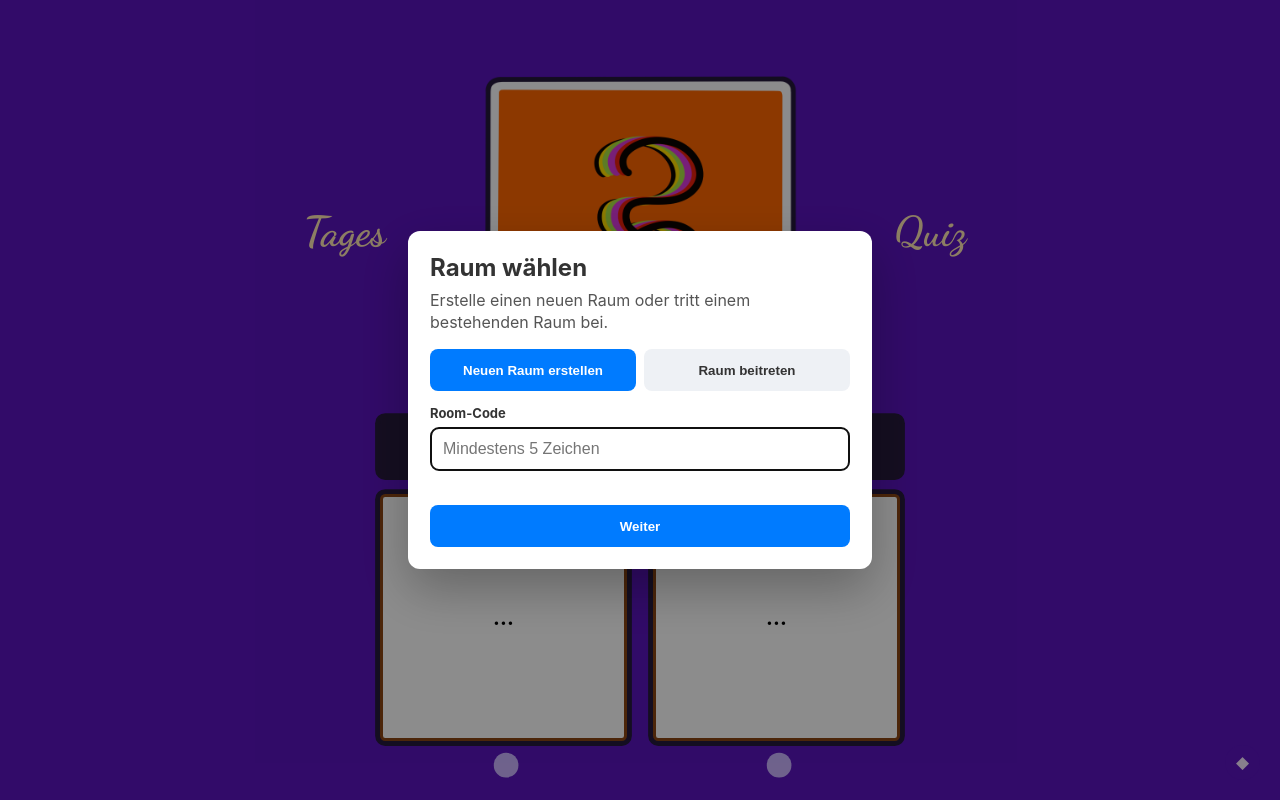
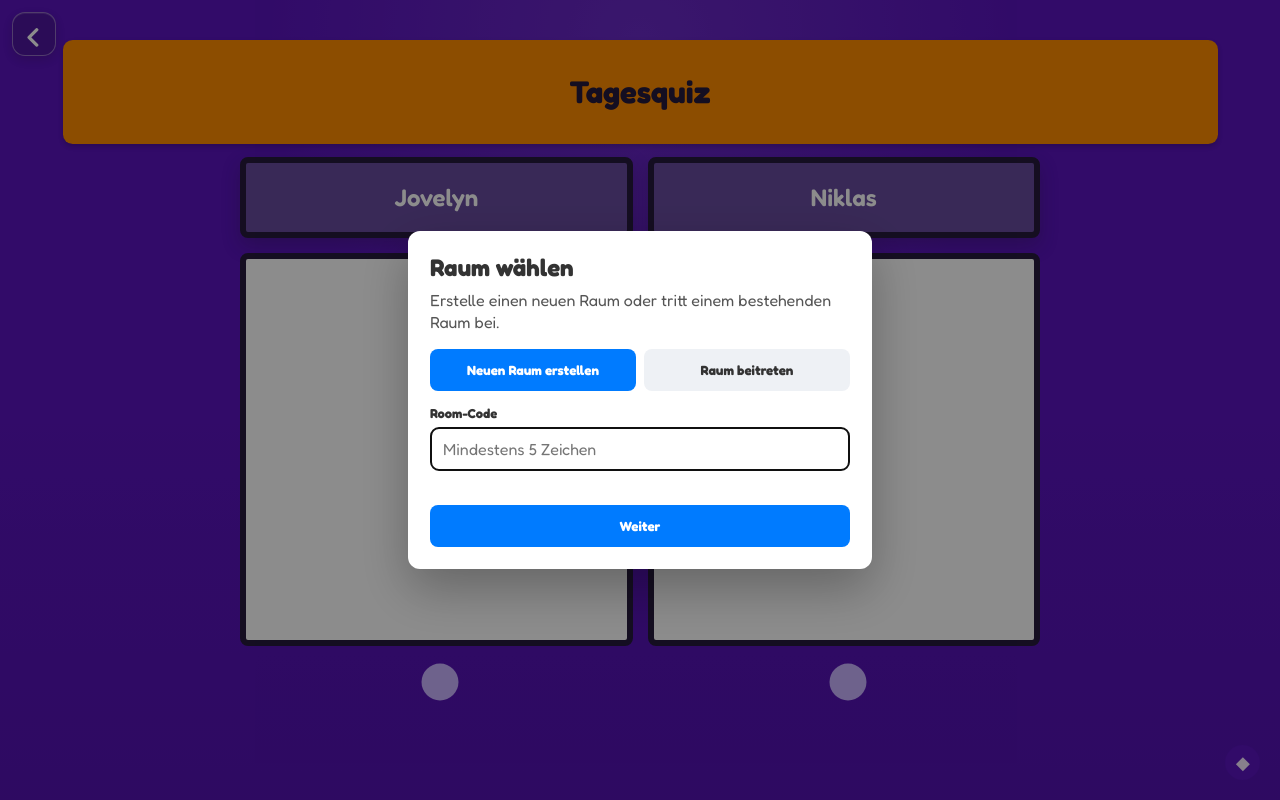
Before and after one commit to nik-1502/-JoNi-schoki-und-zitroni-, a website: page quiz.html in a window 1280 px wide. Drawn offline with Linux system fonts and the light colour scheme.

Commit message:
Refine typography backgrounds and quiz navigation

```diff
--- a/quiz.html
+++ b/quiz.html
@@ -5,16 +5,16 @@
     <meta charset="UTF-8">
     <meta name="viewport" content="width=device-width, initial-scale=1.0, user-scalable=no">
     <title>Tägliches Quiz</title>
+    <link href="https://fonts.googleapis.com/css2?family=Fredoka:wght@400;500;600;700&display=swap" rel="stylesheet">
     <link rel="stylesheet" href="style.css?v=20260218j">
     <link rel="apple-touch-icon" href="images/home-Icon.png">
 </head>
 <body class="quiz-page">
+    <a class="page-back-button" href="games.html" aria-label="Zurück zur Spielen-Seite">&#8249;</a>
     <div class="container" style="justify-content: flex-start; padding-top: 60px;">
-        <!-- Header Bereich mit Bild und Text -->
-        <div style="display: flex; align-items: center; justify-content: center; width: 100%; margin-bottom: 20px;">
-            <div style="flex: 1; text-align: right;"><span style="font-family: 'Dancing Script', cursive; color: rgb(255, 230, 180); font-size: 4rem; margin-right: 10px;">Tages</span></div>
-            <img src="images/Unbenanntes_Projekt (5).png" alt="Quiz" style="max-width: 40%; height: auto; border-radius: 8px; display: block;">
-            <div style="flex: 1; text-align: left;"><span style="font-family: 'Dancing Script', cursive; color: rgb(255, 230, 180); font-size: 4rem; margin-left: 10px;">Quiz</span></div>
+        <!-- Kompakter Tagesquiz-Header, passend zur Mal-Challenge -->
+        <div class="quiz-daily-header">
+            <h1>Tagesquiz</h1>
         </div>
 
         <div class="row" style="width: 100%; max-width: 800px; align-items: center; gap: 40px;">
--- a/style.css
+++ b/style.css
@@ -515,6 +515,10 @@ canvas {
 }
 
 body.home-page:not(.mode-fullscreen) canvas {
+    outline: none;
+}
+
+body.paint-page:not(.mode-fullscreen) canvas {
     outline: none;
 }
 
@@ -1522,3 +1526,186 @@ body.games-page .floating-refresh-btn {
     background-color: rgb(255, 140, 0); /* Orange - passend zum Container-Inhalt */
     color: rgb(95, 45, 0);
 }
+
+/* Gezielte Verfeinerung: Grundfarben, Größen und Layout bleiben erhalten. */
+body.home-page {
+    background-color: #00BFFF;
+    background-image: radial-gradient(circle at 50% 7%, rgba(255,255,255,.13), transparent 38%), linear-gradient(180deg, rgba(0,191,255,0) 48%, rgba(0,103,154,.13) 100%);
+    background-attachment: fixed;
+}
+body.games-page, body.games-page .container {
+    background-color: rgb(255,140,0);
+    background-image: radial-gradient(circle at 50% 5%, rgba(255,236,183,.15), transparent 38%), linear-gradient(180deg, rgba(255,140,0,0) 50%, rgba(154,63,0,.12) 100%);
+    background-attachment: fixed;
+}
+body.paint-page, body.paint-page .container {
+    background-color: rgb(178,128,74);
+    background-image: radial-gradient(circle at 50% 5%, rgba(255,239,210,.12), transparent 38%), linear-gradient(180deg, rgba(178,128,74,0) 52%, rgba(91,54,28,.11) 100%);
+    background-attachment: fixed;
+}
+body.quiz-page, body.quiz-page .container {
+    background-color: rgb(90,20,190);
+    background-image: radial-gradient(circle at 50% 5%, rgba(224,205,255,.12), transparent 38%), linear-gradient(180deg, rgba(90,20,190,0) 52%, rgba(40,7,91,.13) 100%);
+    background-attachment: fixed;
+}
+body.home-page h1 {
+    font-family: 'Fredoka', sans-serif;
+    font-weight: 700;
+    letter-spacing: -.045em;
+    line-height: .94;
+    -webkit-text-stroke: .055cm rgba(22,38,53,.92);
+    text-shadow: 0 4px 0 rgba(22,38,53,.48), 0 7px 14px rgba(0,55,85,.22);
+}
+.page-back-button {
+    position: fixed;
+    top: calc(12px + env(safe-area-inset-top));
+    left: calc(12px + env(safe-area-inset-left));
+    z-index: 190;
+    width: 44px;
+    height: 44px;
+    display: flex;
+    align-items: center;
+    justify-content: center;
+    box-sizing: border-box;
+    padding: 0 2px 5px 0;
+    border: 1px solid rgba(255,255,255,.38);
+    border-radius: 13px;
+    color: #fff;
+    background: rgba(36,28,48,.22);
+    box-shadow: 0 4px 10px rgba(35,20,24,.16), inset 0 1px rgba(255,255,255,.13);
+    font: 400 38px/1 Arial, sans-serif;
+    text-decoration: none;
+    touch-action: manipulation;
+    transition: transform 150ms ease, box-shadow 150ms ease, background-color 150ms ease;
+}
+.page-back-button:active {
+    transform: translateY(2px) scale(.97);
+    box-shadow: 0 1px 4px rgba(35,20,24,.14), inset 0 1px rgba(255,255,255,.1);
+    background: rgba(36,28,48,.3);
+}
+body.mode-fullscreen .page-back-button { display: none; }
+
+/* Einheitliche Display-Typografie ohne Änderungen an Größen oder Positionen. */
+body,
+body * {
+    font-family: 'Fredoka', sans-serif !important;
+}
+
+body,
+input,
+textarea,
+select {
+    font-weight: 400;
+}
+
+button,
+.button,
+.control-button,
+.name-button,
+.global-archive-button,
+.room-switch-button {
+    font-weight: 600;
+}
+
+body.home-page h1 {
+    width: calc(100% - 24px);
+    max-width: calc(100vw - 40px);
+    box-sizing: border-box;
+    margin-left: auto;
+    margin-right: auto;
+    padding: 0;
+    font-size: clamp(2.65rem, 11.25vw, 5.25rem);
+    letter-spacing: .01em;
+    line-height: 1.02;
+    text-align: center;
+    -webkit-text-stroke: 0.075cm rgba(18, 30, 43, 0.98);
+    paint-order: stroke fill;
+    text-shadow:
+        0 2px 0 rgba(18, 30, 43, 0.98),
+        0 5px 0 rgba(18, 30, 43, 0.58),
+        0 9px 18px rgba(0, 42, 68, 0.32);
+}
+
+.daily-challenge-title {
+    font-weight: 600 !important;
+}
+
+.daily-animal {
+    font-weight: 700 !important;
+}
+
+body.home-page .name-button {
+    font-size: 1.5rem !important;
+}
+
+body.paint-page .name-button,
+body.quiz-page .name-button {
+    width: 100%;
+    padding: 20px;
+    border-width: 6px;
+    border-style: solid;
+    border-radius: 8px;
+    margin-bottom: 15px;
+    box-sizing: border-box;
+    font-size: 1.5rem !important;
+    line-height: normal;
+}
+
+body.quiz-page .name-button {
+    color: #fff;
+    background: rgb(104, 75, 158);
+    min-height: 0;
+    padding: 20px;
+    border-width: 6px;
+    border-color: rgb(38, 26, 60);
+    border-radius: 8px;
+    margin-bottom: 15px;
+    font-size: 1.5rem !important;
+    box-shadow: 0 8px 18px rgba(38, 26, 60, 0.28);
+}
+
+.quiz-page .container > .row {
+    zoom: 1 !important;
+    gap: 15px !important;
+}
+
+.quiz-page .canvas-wrapper {
+    width: 100%;
+    height: auto !important;
+    aspect-ratio: 1 / 1 !important;
+    border-color: rgb(38, 26, 60);
+    box-shadow: none !important;
+}
+
+.quiz-daily-header {
+    width: calc(90% + 60px);
+    max-width: none;
+    min-height: 160px;
+    box-sizing: border-box;
+    padding: 15px 30px;
+    margin-bottom: 20px;
+    border-radius: 15px;
+    background-color: rgb(255, 140, 0);
+    box-shadow: 0 4px 8px rgba(0, 0, 0, 0.2);
+    display: flex;
+    align-items: center;
+    justify-content: center;
+    text-align: center;
+}
+
+.quiz-daily-header h1 {
+    margin: 0;
+    color: rgb(38, 26, 60);
+    font-family: 'Fredoka', sans-serif !important;
+    font-size: 3rem;
+    font-weight: 700;
+    line-height: 1.2;
+}
+
+.quiz-page .container > .quiz-daily-header {
+    zoom: 1;
+}
+
+.quiz-page .container {
+    padding-top: 40px !important;
+}
```
Also changed, not shown: games.html (+2 -0 lines), index.html (+1 -0 lines), paint.html (+2 -0 lines).
